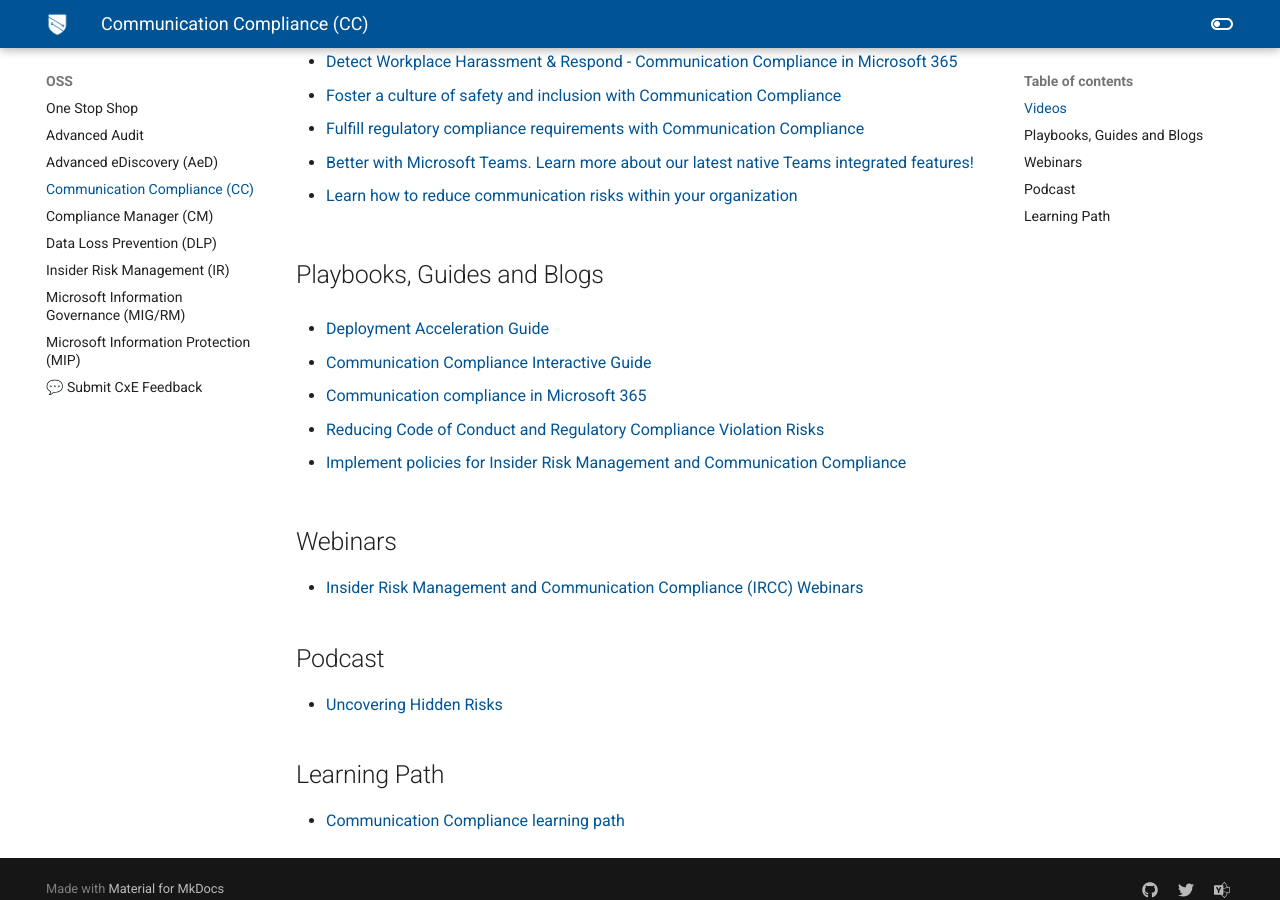
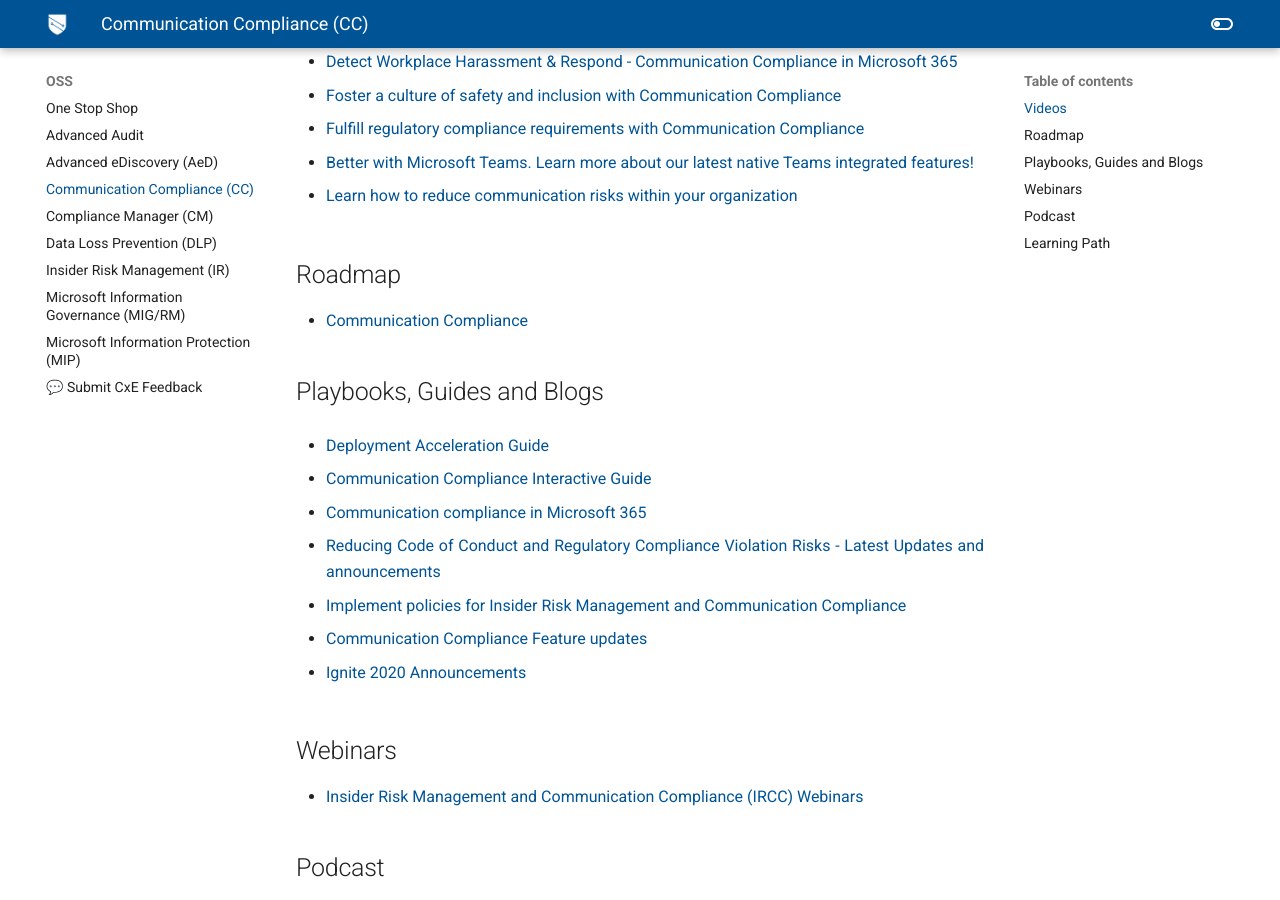
Before and after one commit to microsoft/ComplianceCxE, an MkDocs documentation site: the page built from docs/resources/cc.md, in a window 1280 px wide and 900 px high, scrolled down 388 px. Built offline with MkDocs 1.6.1 and Material for MkDocs 9.7.7, drawn with Linux system fonts in a browser that asks for light colours; comment, search, counter and statistics services are not loaded; old or Windows-style settings are respelled for this version of MkDocs.

Commit message:
Updated Resource Links

```diff
--- a/docs/resources/cc.md
+++ b/docs/resources/cc.md
@@ -19,6 +19,9 @@
 
 * [Learn how to reduce communication risks within your organization](https://www.youtube.com/watch?v=vzARb1YaxGo&list=PL3ZTgFEc7LytlC9XgsaYd2TzlvJH6xwdA&index=12)
 
+## Roadmap
+* [Communication Compliance](https://www.microsoft.com/en-us/microsoft-365/roadmap?filters=&searchterms=communication%2Ccompliance)
+
 ## Playbooks, Guides and Blogs
 * [Deployment Acceleration Guide](../../dag/ir-cc)
 
@@ -26,9 +29,13 @@
 
 * [Communication compliance in Microsoft 365](https://docs.microsoft.com/en-us/microsoft-365/compliance/communication-compliance-solution-overview?view=o365-worldwide)
 
-* [Reducing Code of Conduct and Regulatory Compliance Violation Risks](https://techcommunity.microsoft.com/t5/security-compliance-and-identity/reducing-code-of-conduct-and-regulatory-compliance-violation/ba-p/2344661)
+* [Reducing Code of Conduct and Regulatory Compliance Violation Risks - Latest Updates and announcements](https://aka.ms/ccrsa2021)
 
 * [Implement policies for Insider Risk Management and Communication Compliance](https://www.microsoft.com/en-us/microsoft-365/business/compliance-insider-risk-management)
+
+* [Communication Compliance Feature updates](http://aka.ms/featureupdates)
+
+* [Ignite 2020 Announcements](http://aka.ms/ccignite2020)
 
 ## Webinars
 * [Insider Risk Management and Communication Compliance (IRCC) Webinars](https://microsoft.github.io/ComplianceCxE/webinars/#insider-risk-managementcommunication-compliance)
```
Also changed, not shown: docs/resources/ir.md (+2 -0 lines).
